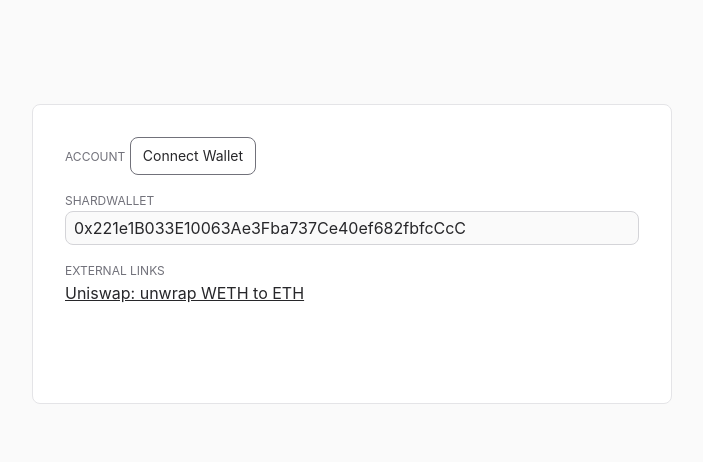
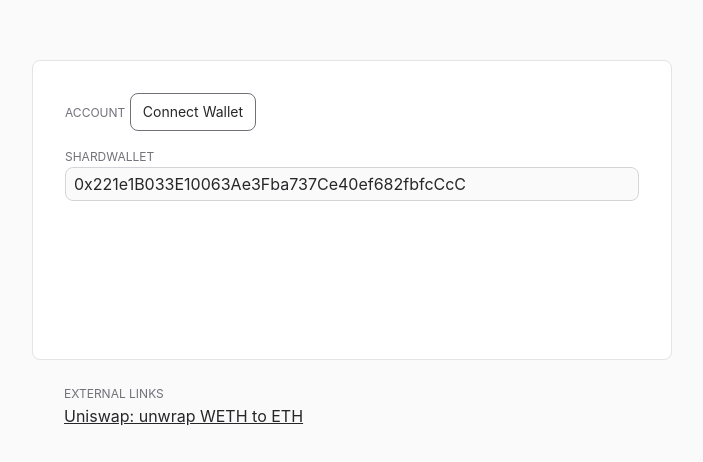
Before and after one commit to starforge-core/shardwallet-ui, a React (Vite) app: page / in a window 1280 px wide. Shown: the part 146-608 px from the top of the page, without its empty margins (288-991 px from the left). Built offline with nearby package versions, Linux system fonts and the light colour scheme.

Commit message:
Move external links out of main box

```diff
--- a/src/App.tsx
+++ b/src/App.tsx
@@ -191,7 +191,7 @@ function App() {
   }
 
   return (
-    <div className="flex mt-8 sm:mt-0 sm:min-h-screen justify-center items-center bg-gray-50 dark:bg-gray-900 p-3">
+    <div className="flex flex-col mt-8 sm:mt-0 sm:min-h-screen justify-center items-center bg-gray-50 dark:bg-gray-900 p-3">
       <div className="flex flex-col gap-3 p-5 md:p-8 w-full max-w-screen-sm rounded-lg border border-gray-200 dark:border-gray-700 bg-white dark:bg-gray-800 min-h-[300px]">
         <div>
           <Label>Account</Label>{" "}
@@ -293,6 +293,8 @@ function App() {
             Claim
           </button>
         )}
+      </div>
+      <div className="flex flex-col gap-3 p-5 md:p-8 md:py-5 w-full max-w-screen-sm rounded-lg">
         <div>
           <Label>External links</Label>
           <ul>
```
